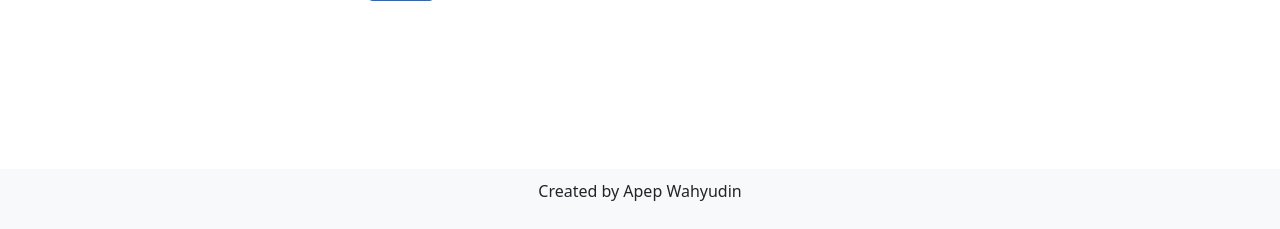
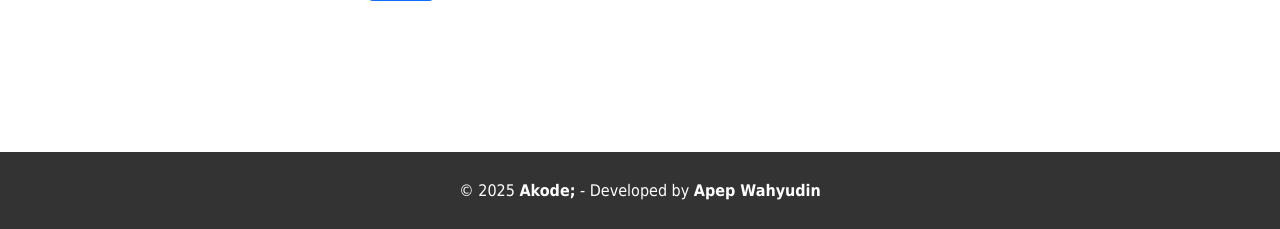
Before and after one commit to sebuahsemangat/tesphp, a PHP site: page /guru/index.php in a window 1280 px wide. Shown: the part 571-800 px from the top of the page. Run offline with PHP 8.4, Linux system fonts and the light colour scheme.

Commit message:
Styling footer index guru

```diff
--- a/guru/index.php
+++ b/guru/index.php
@@ -21,7 +21,15 @@ function cleanInput($data) {
         /* CSS untuk menengahkan heading */
         .center-heading {
             text-align: center;
+
         }
+        .heading-name {
+            font-family: 'Fira Code', Tahoma, Geneva, Verdana, sans-serif;
+            font-weight: bolder;
+            font-size: 3rem;
+            color: rgb(9,9,121);
+        }
+
         /* CSS untuk menengahkan secara vertikal dan horizontal */
         .center-container {
             display: flex;
@@ -30,13 +38,19 @@ function cleanInput($data) {
             height: 100vh;
             /* Menggunakan 100% tinggi viewport */
         }
+
         footer {
             text-align: center;
             position: fixed;
             bottom: 0;
             width: 100%;
-            background-color: #f8f9fa;
+            background-color: #333333;
+            font-family: 'Fira Code', Tahoma, Geneva, Verdana, sans-serif;
             padding: 10px 0;
+            padding-top: 1.7em;
+            padding-bottom: 10px;
+            flex-shrink: 0;
+            color: #fff;
         }
     </style>
 </head>
@@ -104,7 +118,7 @@ function cleanInput($data) {
     </div>
     <footer>
         <div class="container">
-            <p>Created by Apep Wahyudin</p>
+            <p>&copy; <?php echo date('Y'); ?> <strong>Akode;</strong> - Developed by <strong>Apep Wahyudin</strong></p>
         </div>
     </footer>
 </body>
```
